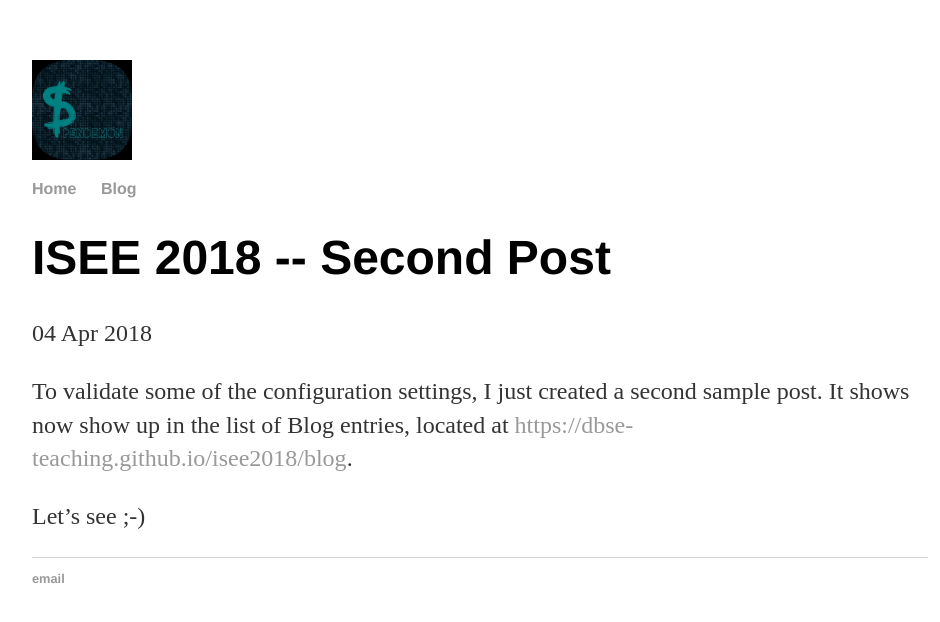
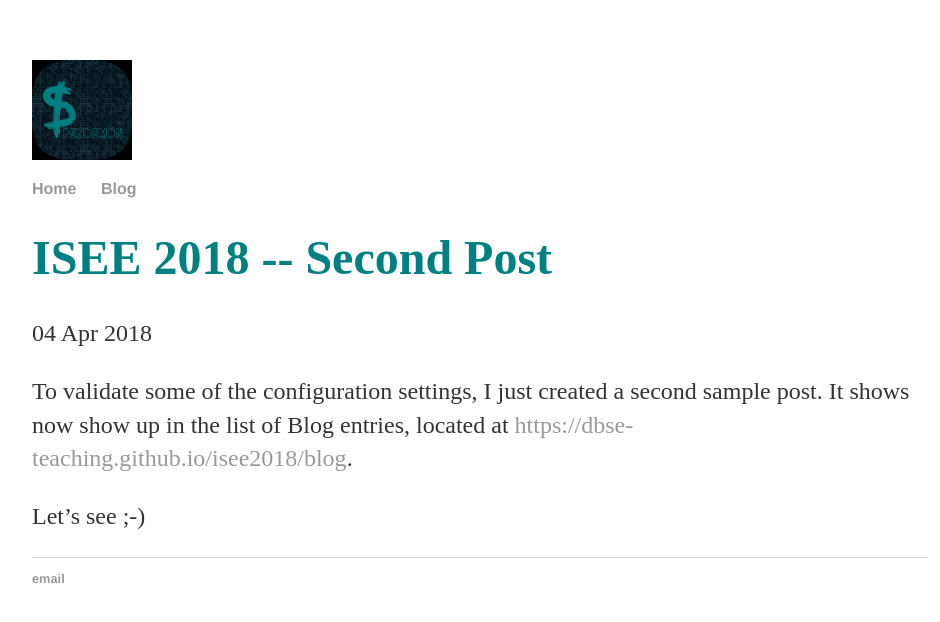
Before and after one commit to 785pavan/isee2019-SPENDEMON, a Jekyll site: the page built from docs/_posts/2018-04-04-second-post.md, in a window 1280 px wide. Shown: the top 622 px of the page, without its empty margins (160-1100 px from the left). Built offline with Jekyll 4.4.1, drawn with Linux system fonts in a browser that asks for light colours.

Commit message:
Update post.html

```diff
--- a/docs/_layouts/post.html
+++ b/docs/_layouts/post.html
@@ -1,7 +1,7 @@
 ---
 layout: default
 ---
-<h1>{{ page.title }}</h1>
+<h1 style="font-family: 'Bebas Neue'; color:#008080; align:center">{{ page.title }}</h1>
 <p class="meta">{{ page.date | date_to_string }}</p>
 
 <div class="post">
```
